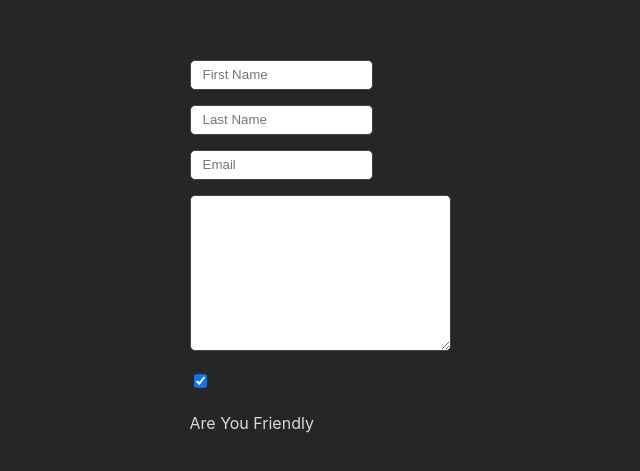
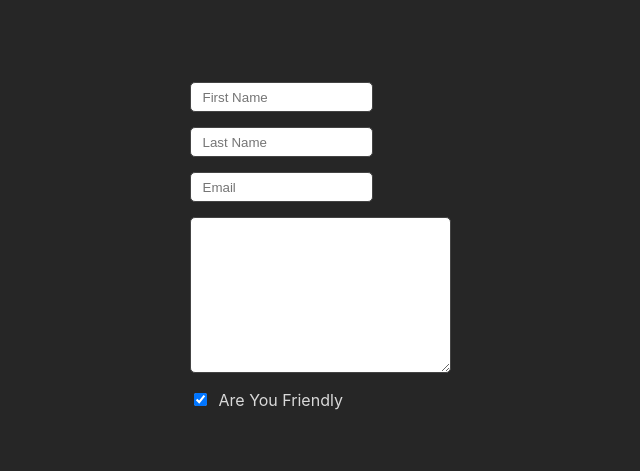
Before and after one commit to JoshLamptey/crash-tests, a React (Vite) app in the folder practice1/: page / in a window 1280 px wide. Shown: the part 153-624 px from the top of the page, without its empty margins (320-960 px from the left). Built offline with nearby package versions, Linux system fonts and the light colour scheme.

Commit message:
twice is the charm

```diff
--- a/practice1/src/App.css
+++ b/practice1/src/App.css
@@ -86,13 +86,17 @@ body {
 * {
   box-sizing: border-box;
 }
-input {
+input[type="text"], input[type="email"] {
   margin-bottom: 15px;
   height: 30px;
   text-indent: 10px;
   border: 1px solid #444;
   border-radius: 5px;
   display: block;
+}
+
+input[type="checkbox"], input[type="radio"] {
+  margin-right: 0.75rem;
 }
 
 textarea {
```
